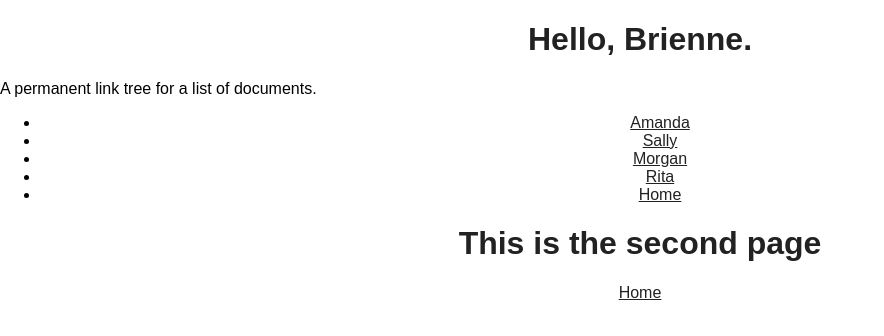
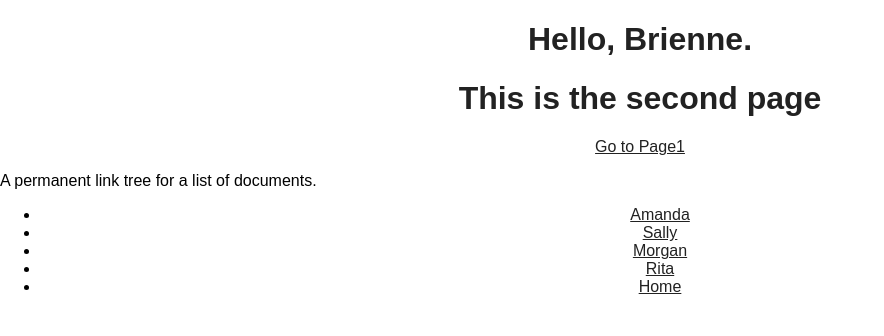
Before and after one commit to leafgilly/brienne_documentation, a React (Create React App) app in the folder my-app/: page /page2 in a window 1280 px wide. Shown: the top 336 px of the page, without its empty margins (0-884 px from the left). Built offline with nearby package versions, Linux system fonts and the light colour scheme.

Commit message:
renamed home to page1 + made doclist a child of page2

```diff
--- a/my-app/src/App.js
+++ b/my-app/src/App.js
@@ -1,9 +1,9 @@
 // import './App.css';
 // import { Form, Field } from 'react-final-form'
 
-import { BrowserRouter, Routes, Route } from "react-router-dom";
+import { BrowserRouter, Routes, Route, Link } from "react-router-dom";
 import DocList from "./pages/DocList";
-import Home from "./pages/Home";
+import Page1 from "./pages/Page1";
 import Amanda from "./pages/Amanda";
 import Sally from "./pages/Sally";
 import Morgan from "./pages/Morgan";
@@ -18,8 +18,8 @@ function App() {
     <h1>Hello, Brienne.</h1>
     <BrowserRouter>
       <Routes>
-        <Route path="/" element={<DocList />}>
-        <Route index element={<Home />} />
+        <Route path="/">
+        <Route index element={<Page1 />} />
         <Route path="Amanda" element={<Amanda />} />
         <Route path="Sally" element={<Sally />} />
         <Route path="Morgan" element={<Morgan />} />
--- a/my-app/src/pages/DocList.js
+++ b/my-app/src/pages/DocList.js
@@ -1,4 +1,6 @@
 import { Outlet, Link } from "react-router-dom";
+
+import Amanda from "./Amanda";
 
 const DocList = () => {
   return (
@@ -21,7 +23,8 @@ const DocList = () => {
         <Link to="/">Home</Link>
       </li>
     </ul>
-
+    {/* <p> ------------- </p>
+     <Amanda /> */}
       <Outlet />
     </>
   )
--- a/my-app/src/pages/Home.js
+++ b/my-app/src/pages/Page1.js
@@ -1,13 +1,13 @@
 import { Outlet, Link } from "react-router-dom";
 
-const Home = () => {
+const Page1 = () => {
     return (
     <><h1>This is the landing page</h1>
     <p>
-        <Link color="red" to="/page2">Next Page</Link>
+        <Link color="red" to="/page2">Go To Page2</Link>
     </p></>
     );
 
   };
 
-  export default Home;
+  export default Page1;
--- a/my-app/src/pages/Page2.js
+++ b/my-app/src/pages/Page2.js
@@ -1,11 +1,12 @@
 import { Outlet, Link } from "react-router-dom";
+import DocList from "./DocList";
 
 const Page2 = () => {
     return (
-     <><h1>This is the second page</h1>
-     <p>
-        <Link color="red" to="/">Home</Link>
-    </p></>
+     <><><h1>This is the second page</h1>
+        <p>
+          <Link color="red" to="/">Go to Page1</Link>
+        </p></><DocList /></>
     )
   };
 
```
